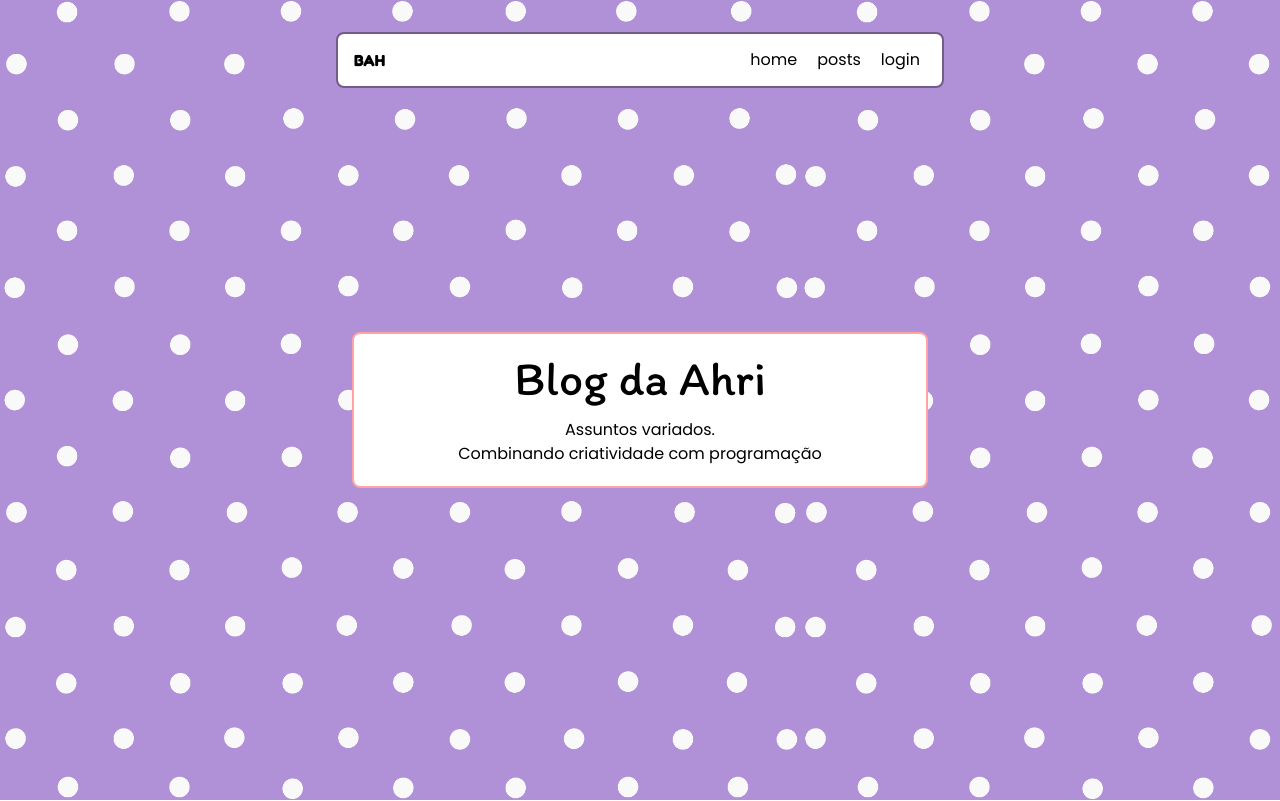
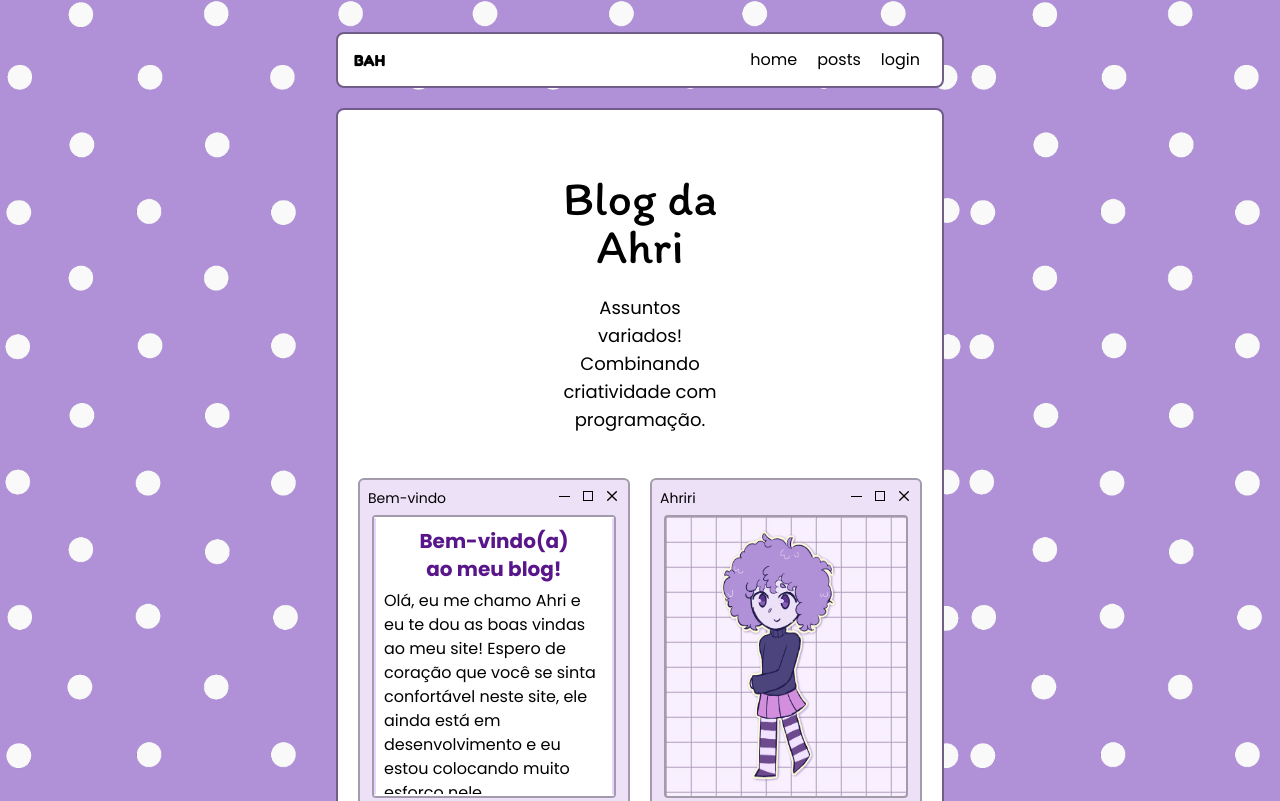
Before and after one commit to fabioTB-tech/blog-app, a React (Vite) app in the folder client/: page / in a window 1280 px wide. Shown: the top 801 px of the page. Built offline with nearby package versions, Linux system fonts and the light colour scheme.

Commit message:
Changed home page

```diff
--- a/client/src/pages/Home.jsx
+++ b/client/src/pages/Home.jsx
@@ -1,26 +1,84 @@
 import { useState, useEffect } from "react";
 
+// Icons
+import { VscChromeMinimize } from "react-icons/vsc";
+import { VscChromeMaximize } from "react-icons/vsc";
+import { CgClose } from "react-icons/cg";
+
 function Home() {
-  const [cursor, setCursor] = useState("|");
-
-  useEffect(() => {
-    setTimeout(() => {
-      if (cursor === "") setCursor("|");
-      if (cursor === "|") setCursor("");
-    }, 750);
-  }, [cursor]);
 
   return (
     <>
-      <section className=" p-56 flex flex-col justify-center items-center gap-16">
-        <div className="bg-white w-3/4 p-5 rounded-lg border-red-300 border-2">
-          <div className="flex flex-col items-center">
-            <h1 className="text-5xl font-itim mb-4">Blog da Ahri</h1>
-            <p className="font-poppins">Assuntos variados.</p>
-            <p className="font-poppins">Combinando criatividade com programação</p>
+      <section className="h-full flex flex-col justify-center items-center gap-16">
+        <div className="bg-white w-2/4 p-5 rounded-lg border-container-border border-2">
+          <div className="grid grid-cols-3 justify-center p-11">
+            <div className="h-full w-fit"></div>
+            <div className="h-full w-fit text-center">
+              <h1 className="text-5xl font-itim mb-6">Blog da Ahri</h1>
+              <p className="font-poppins text-lg">Assuntos variados!</p>
+              <p className="font-poppins text-lg">Combinando criatividade com programação.</p>
+            </div>
+            <div className="h-full w-fit"></div>
           </div>
-          <div className="flex justify-center">
-
+          <div className="h-96 grid grid-cols-2 gap-5 justify-center">
+            <div className="w-full h-83.75 flex justify-center items-center">
+              <div className="w-full h-full flex flex-col bg-window border-window-border border-2 rounded-md">
+                <div className="h-8.75 flex justify-between p-2">
+                  <p className="text-sm">Bem-vindo</p>
+                  <div className="flex gap-2">
+                    <VscChromeMinimize />
+                    <VscChromeMaximize />
+                    <CgClose />
+                  </div>
+                </div>
+                <div className="p-3 pt-0 w-full h-73.75 flex justify-center">
+                  <div className="w-full h-full bg-purple-50 rounded-sm border-2 border-window-border flex justify-center">
+                    <div className="max-w-64 h-full p-2 border-2 overflow-y-auto border-x-purple-200 border-y-transparent bg-white">
+                      <h1 className="text-purple-900 text-xl text-center font-bold mb-1.5">Bem-vindo(a)<br/>ao meu blog!</h1>
+                      <p className="mb-2.5">
+                        Olá, eu me chamo Ahri e eu te dou as boas vindas ao meu site! Espero de coração que você se sinta confortável neste site, ele ainda está em desenvolvimento e eu estou colocando muito esforço nele.
+                        <br />
+                        Ok, mas antes de tudo:
+                      </p>
+                      <h2 className="text-purple-800 text-lg font-bold mb-1.5">Quem sou eu?</h2>
+                      <p className="mb-2.5">
+                        Eu sou uma artista e programadora, eu gosto de desenhar coisas simples como você pode ver pela minha OC ao lado, meu estilo é mais voltado para o cartoon mas eu já desenhei em outros estilos também.
+                        Eu também sou uma programadora, estive estudando desde o início de 2025 e agora eu estou construindo este site para ser o meu "cantinho" na internet
+                      </p>
+                      <h2 className="text-purple-800 text-lg font-bold mb-1.5">Sobre o site</h2>
+                      <p className="mb-2.5">
+                        Como eu disse acima, este site ainda está em desenvolvimento, a princípio ele é um blog mesmo onde eu estarei compartilhando de assuntos variados que eu acho interessante, tanto sobre tecnologia quanto coisas artísticas e criativas, neste site eu vou estar compartilhando minhas opiniões e pensamentos em relação à alguns assuntos dentro desses temas, também contarei minhas experiências com estes assuntos, como estudos, projetos, etc.
+                        Eu pretendo expandir este site ainda mais futuramente, adicionando coisas mais divertidas e outras úteis também.
+                        Caso você seja um programador ou programadora, sinta-se livre para acessar meu perfil no <a href="https://github.com/fabioTB-tech" rel="_blank">Github</a>, este site é open-source, então caso você queira colaborar com alguma ideia, melhorar alguma coisa, ou apenas estudar o código, vá em frente!
+                        Enfim, no mais é isto por agora, navegue o quanto quiser pelo site, obrigado por ler até aqui! {"(˶>⩊<˶)"}
+                      </p>
+                    </div>
+                  </div>
+                </div>
+              </div>
+            </div>
+            <div className="w-full h-83.75 flex justify-center items-center">
+              <div className="w-full h-full flex flex-col bg-window border-window-border border-2 rounded-md">
+                <div className="h-8.75 flex justify-between p-2">
+                  <p className="text-sm">Ahriri</p>
+                  <div className="flex gap-2">
+                    <VscChromeMinimize />
+                    <VscChromeMaximize />
+                    <CgClose />
+                  </div>
+                </div>
+                <div className="p-3 pt-0 w-full h-73.75 flex justify-center">
+                  <div className="w-full h-full bg-[url(/square-pattern.jpeg)] bg-size-[auto_25px] rounded-sm border-2 border-window-border flex justify-center">
+                    <img src="/ahriri-sticker.png" alt="Ahriri's OC" />
+                  </div>
+                </div>
+              </div>
+            </div>
+          </div>
+          <div className="w-full h-12 flex justify-center">
+            <button className="p-2 px-11 bg-button border-button-border border rounded-md text-white cursor-pointer hover:bg-button-hover">
+              <a href="/posts">Ler postagens</a>
+            </button>
           </div>
         </div>
       </section>
```
